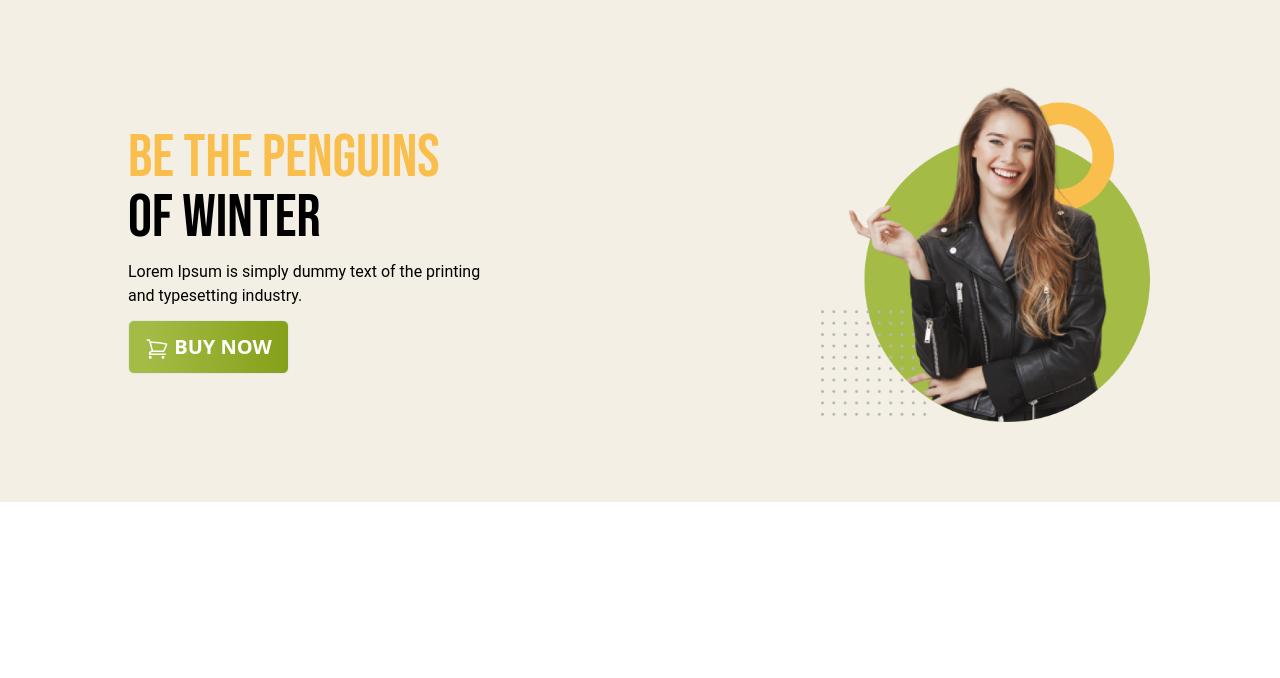
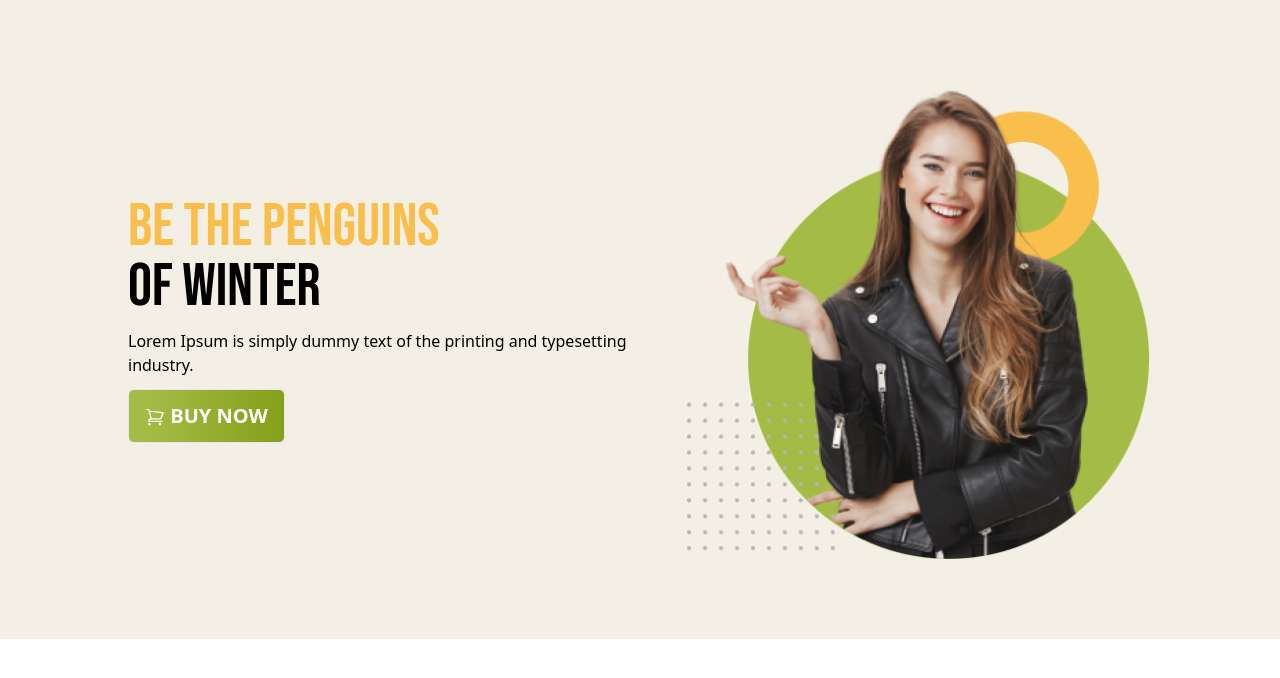
Before and after one commit to biswasbittu/Penguin_Fashion_pro-01, a plain HTML site: page index.html in a window 1280 px wide. Drawn offline with nearby package versions, Linux system fonts and the light colour scheme.

Commit message:
header done

```diff
--- a/index.html
+++ b/index.html
@@ -13,27 +13,33 @@
       href="https://fonts.googleapis.com/css2?family=Bebas+Neue&display=swap"
       rel="stylesheet"
     />
-    <link rel="stylesheet" href="./style.css">
+    <link rel="preconnect" href="https://fonts.googleapis.com" />
+    <link rel="preconnect" href="https://fonts.gstatic.com" crossorigin />
+    <link
+      href="https://fonts.googleapis.com/css2?family=Roboto&display=swap"
+      rel="stylesheet"
+    />
+    <link rel="stylesheet" href="./style.css" />
 
     <title>Pengun_Fashion</title>
   </head>
   <body class="">
-    <header class="bg-[#f3efe4] px-32 py-20">
+    <header class="bg-[#f3efe4] px-4 md:px-32 py-20">
       <!--Nav bar-->
       <nav></nav>
       <!--Banner-->
-      <div class="flex justify-center items-center gap-80">
-        <div class=" space-y-3">
+      <div class="flex flex-col md:flex-row justify-between items-center">
+        <div class="space-y-3">
           <h1 class="text-6xl font-medium uppercase w-auto font-bebas">
             <span class="text-[#FABE4C]">Be the Penguins</span> <br />
             of Winter
           </h1>
-          <p class="font-['roboto']">
+          <p class="font-roboto">
             Lorem Ipsum is simply dummy text of the printing and typesetting
             industry.
           </p>
           <button
-            class="border rounded-md bg-gradient-to-r from-[#A4BC46] from-10% via-[#85A019] via-100% text-xl font-semibold px-4 py-3 text-white uppercase"
+            class="border rounded-md bg-gradient-to-r from-[#A4BC46] from-10% via-[#85A019] via-100% text-xl font-semibold px-3 py-3 md:px-4 md:py-3 text-white uppercase font-roboto"
           >
             <svg
               xmlns="http://www.w3.org/2000/svg"
@@ -41,7 +47,7 @@
               viewBox="0 0 24 24"
               stroke-width="1.5"
               stroke="currentColor"
-              class="w-6 h-6 inline"
+              class="w-5 h-6 inline"
             >
               <path
                 stroke-linecap="round"
@@ -57,7 +63,10 @@
         </div>
       </div>
     </header>
-    <main></main>
+    <main>
+
+
+    </main>
     <footer></footer>
   </body>
 </html>
--- a/style.css
+++ b/style.css
@@ -1,3 +1,6 @@
 .font-bebas{
     font-family: 'Bebas Neue', sans-serif;
 };
+.font-roboto{
+    font-family: 'Roboto', sans-serif;
+}
```
